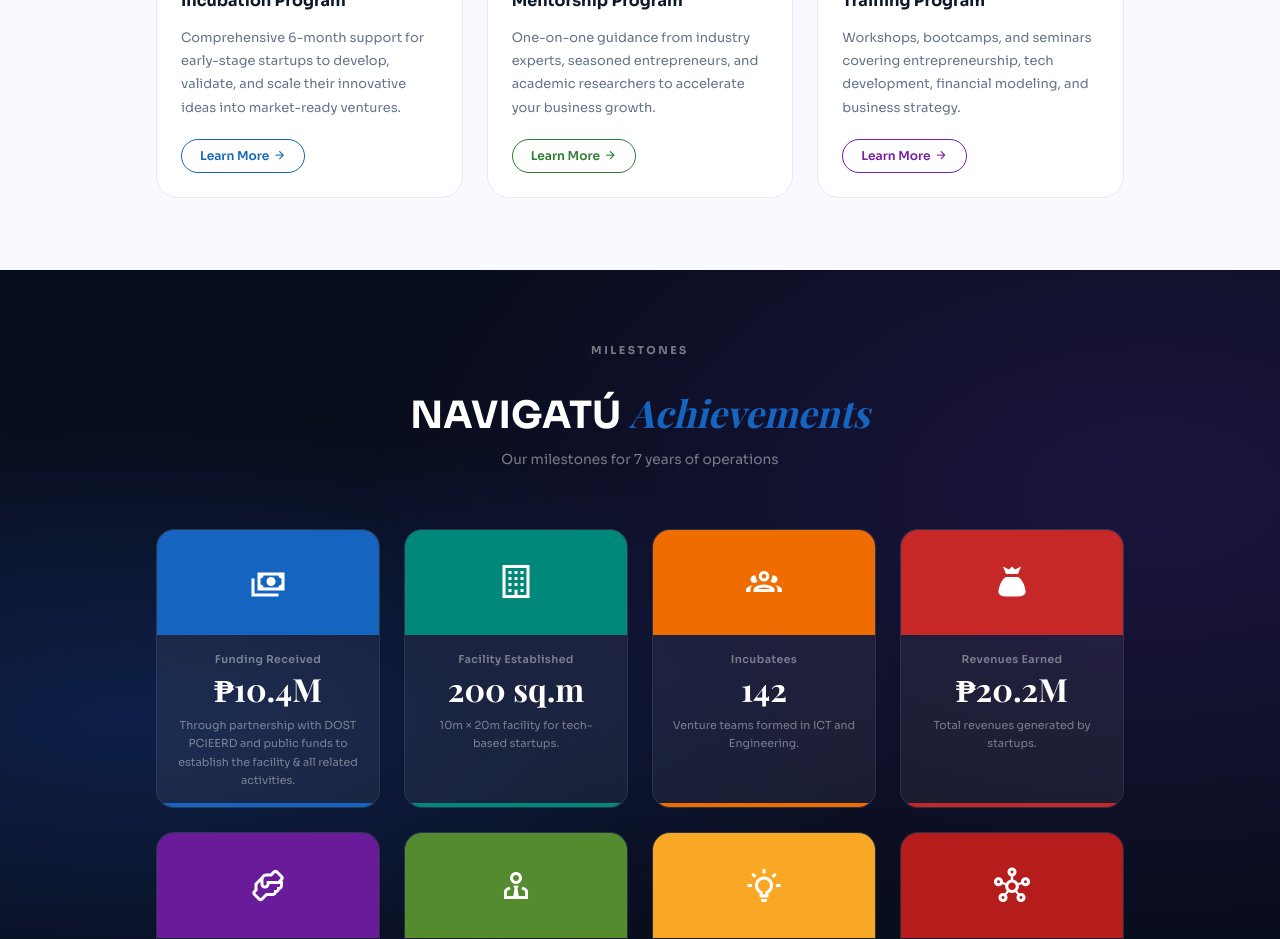
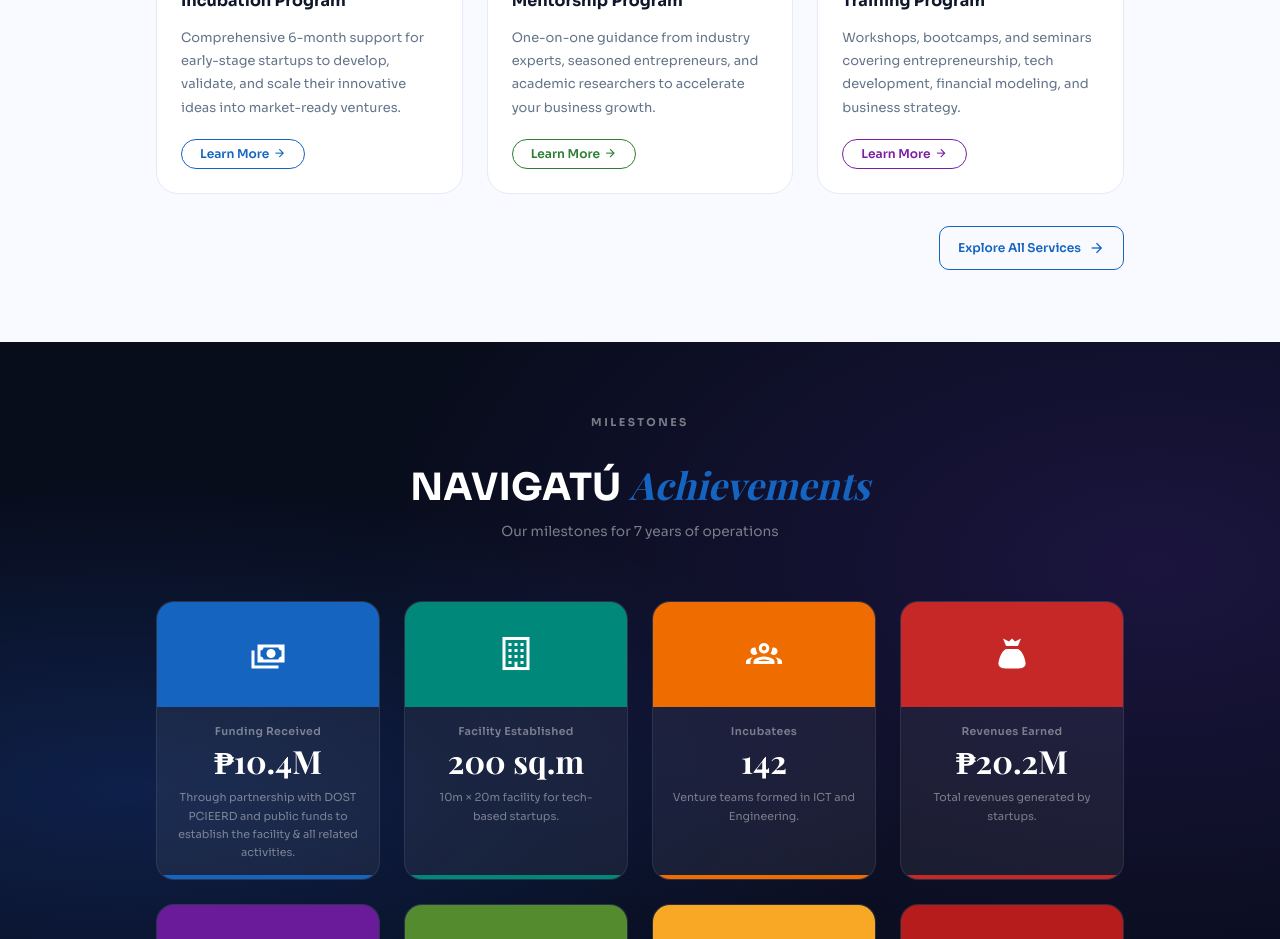
Before and after one commit to antoniogranza/web-tbi, a Vue app: page /about-navigatu in a window 1280 px wide. Shown: the part 2380-3319 px from the top of the page. Built offline with nearby package versions, Linux system fonts and the light colour scheme; no server answers; the database is empty; a web font is replaced by a local one.

Commit message:
feat: added a btn for explore all services

```diff
--- a/src/views/NavigatuPanel/AboutNavigatuView.vue
+++ b/src/views/NavigatuPanel/AboutNavigatuView.vue
@@ -245,6 +245,13 @@
               </div>
             </v-col>
           </v-row>
+
+          <div class="d-flex justify-end mt-8">
+            <button class="explore-services-btn" style="--sc: #1565c0" @click="goToServicesSection">
+              Explore All Services
+              <v-icon size="16" class="ml-2">mdi-arrow-right</v-icon>
+            </button>
+          </div>
         </v-container>
       </div>
 
@@ -465,6 +472,10 @@
   const query = navSearchQuery.value.trim()
   if (!query) return
   router.push({ path: '/news-navigatu', query: { q: query } })
+}
+
+function goToServicesSection() {
+  router.push({ path: '/services-navigatu', hash: '#learn-more' })
 }
 
 // ── UI state ──
@@ -1125,11 +1136,31 @@
   font-weight: 600;
   border: 1.5px solid var(--sc, #1565c0);
   border-radius: 50px;
-  padding: 7px 18px;
+  padding: 5px 18px;
   cursor: pointer;
   transition: all 0.2s;
 }
 .svc-btn:hover {
+  background: var(--sc, #1565c0);
+  color: #fff;
+}
+
+.explore-services-btn {
+  display: inline-flex;
+  align-items: center;
+  background: transparent;
+  color: var(--sc, #1565c0);
+  font-family: 'Sora', sans-serif;
+  font-size: 0.76rem;
+  font-weight: 600;
+  border: 1.5px solid var(--sc, #1565c0);
+  border-radius: 10px;
+  padding: 12px 18px;
+  cursor: pointer;
+  transition: all 0.2s;
+}
+
+.explore-services-btn:hover {
   background: var(--sc, #1565c0);
   color: #fff;
 }
```
